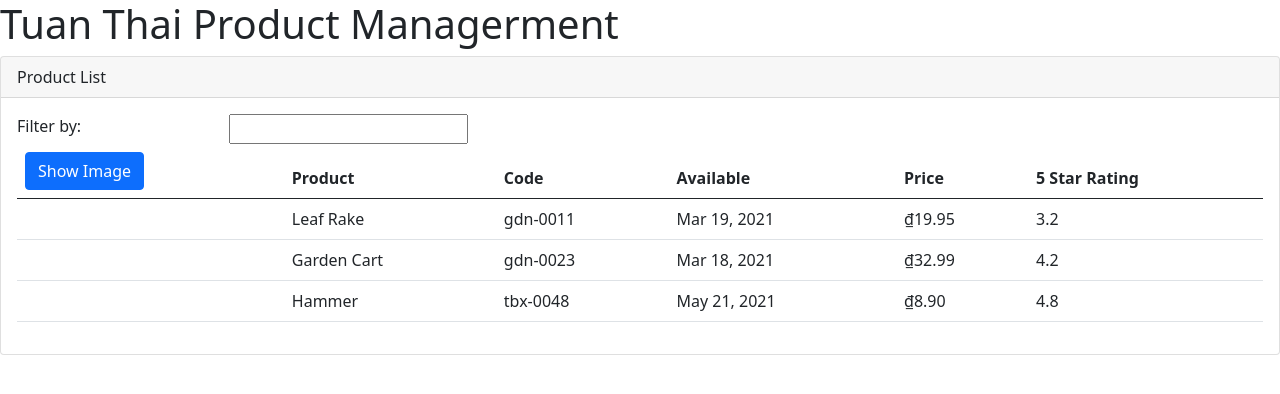
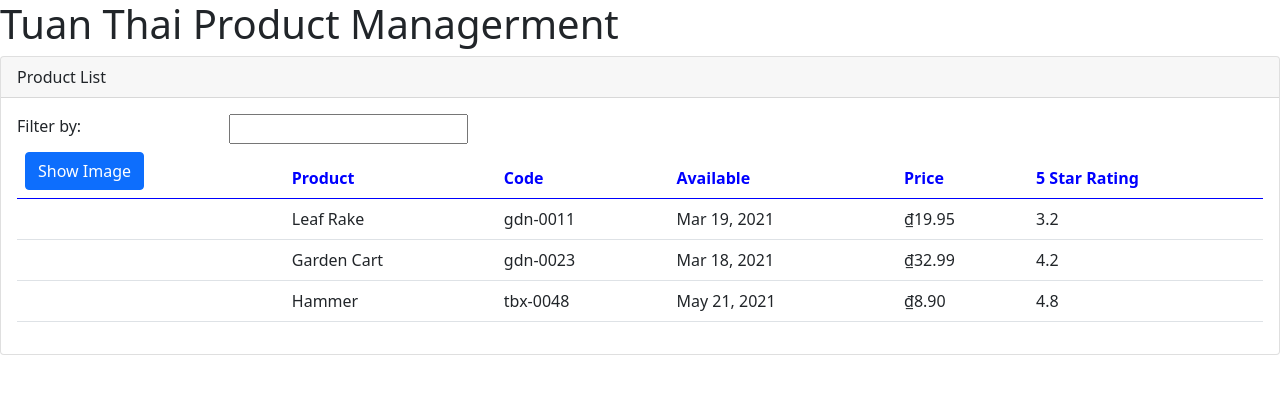
Before and after one commit to tuanta911/first-app, an Angular app: page / in a window 1280 px wide. Shown: the top 394 px of the page. Built offline with nearby package versions, Linux system fonts and the light colour scheme.

Commit message:
commit ssss

```diff
--- /dev/null
+++ b/src/app/product/iproduct.ts
@@ -0,0 +1,10 @@
+export interface IProduct {
+  productId: number;
+  productName: string;
+  productCode: string;
+  releaseDate: string;
+  price: number;
+  description: string;
+  starRating: number;
+  imageUrl: string;
+}
--- a/src/app/product/product-list/product-list.component.css
+++ b/src/app/product/product-list/product-list.component.css
@@ -0,0 +1,3 @@
+thead{
+  color: blue;
+}
--- a/src/app/product/product-list/product-list.component.ts
+++ b/src/app/product/product-list/product-list.component.ts
@@ -1,3 +1,4 @@
+import { IProduct } from './../iproduct';
 import { Component, OnInit } from '@angular/core';
 
 @Component({
@@ -11,7 +12,7 @@
   imageMargin: number = 2;
   showImage: boolean = false;
   listFilter: string = '';
-  products: any[] = [
+  products: IProduct[] = [
     {
       productId: 1,
       productName: 'Leaf Rake',
```
